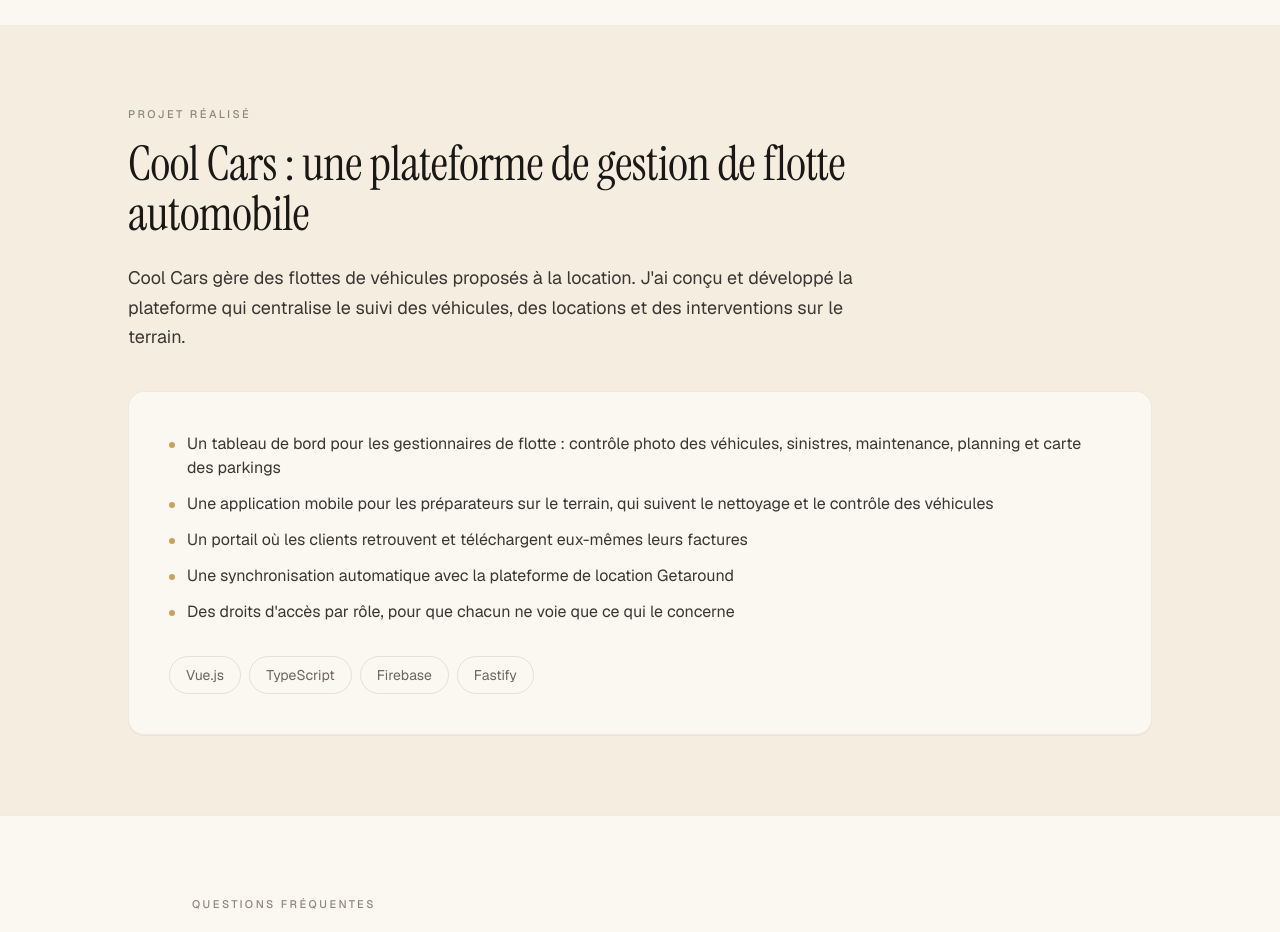
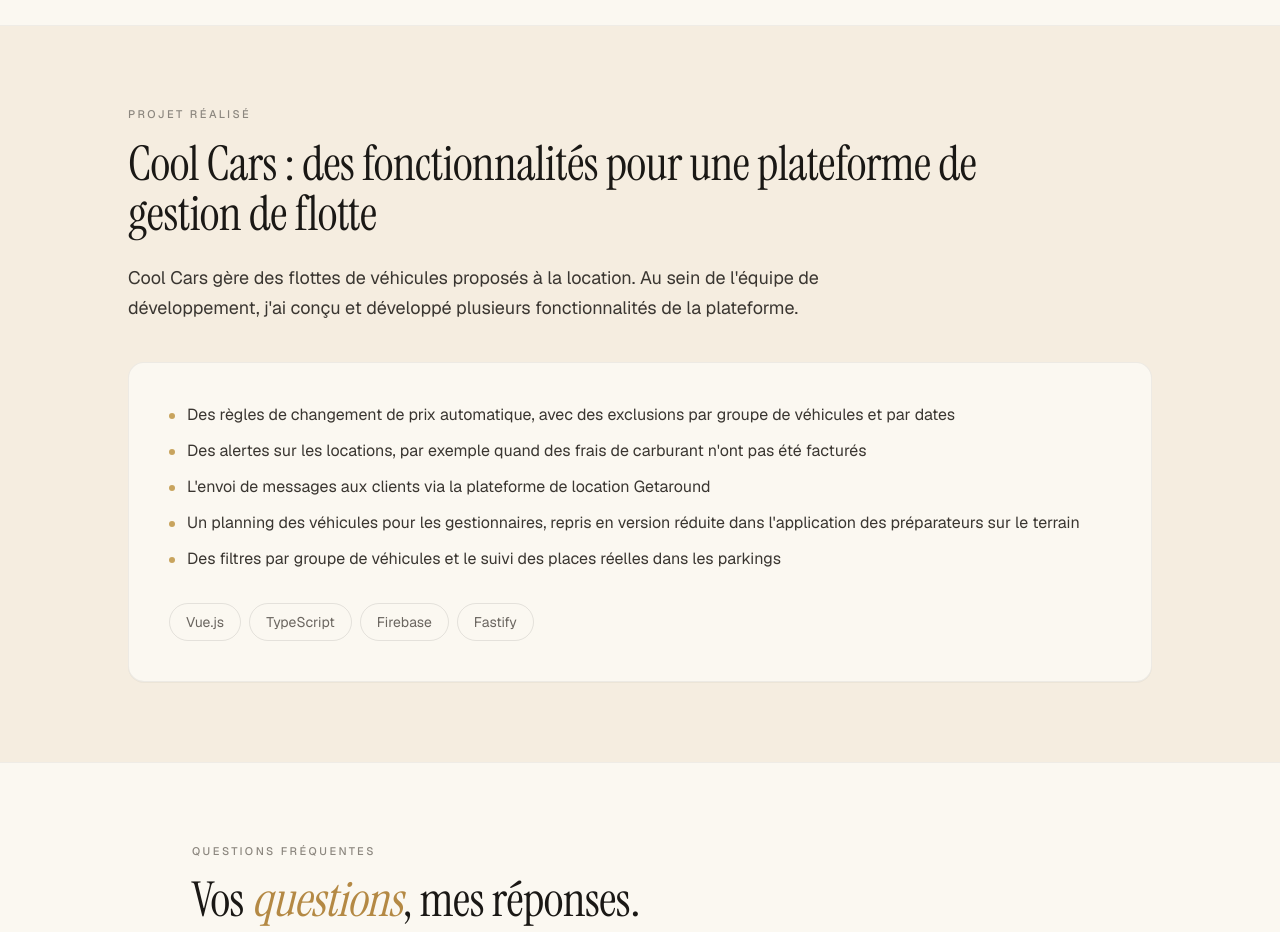
Before and after one commit to antoine-souesme/website, a Next.js app: page /developpement-logiciel-sur-mesure-bretagne in a window 1280 px wide. Shown: the part 1100-2032 px from the top of the page. Built offline with nearby package versions, Linux system fonts and the light colour scheme; no server answers.

Commit message:
fix: Précision de ma contribution au projet Cool Cars
Co-Authored-By: Claude Opus 5.5 (1M context) <noreply@anthropic.com>

```diff
--- a/app/developpement-logiciel-sur-mesure-bretagne/page.tsx
+++ b/app/developpement-logiciel-sur-mesure-bretagne/page.tsx
@@ -91,15 +91,15 @@ export default function DeveloppementLogicielSurMesurePage() {
         ]}
         caseStudy={{
           eyebrow: "Projet réalisé",
-          title: "Cool Cars : une plateforme de gestion de flotte automobile",
+          title: "Cool Cars : des fonctionnalités pour une plateforme de gestion de flotte",
           context:
-            "Cool Cars gère des flottes de véhicules proposés à la location. J'ai conçu et développé la plateforme qui centralise le suivi des véhicules, des locations et des interventions sur le terrain.",
+            "Cool Cars gère des flottes de véhicules proposés à la location. Au sein de l'équipe de développement, j'ai conçu et développé plusieurs fonctionnalités de la plateforme.",
           deliverables: [
-            "Un tableau de bord pour les gestionnaires de flotte : contrôle photo des véhicules, sinistres, maintenance, planning et carte des parkings",
-            "Une application mobile pour les préparateurs sur le terrain, qui suivent le nettoyage et le contrôle des véhicules",
-            "Un portail où les clients retrouvent et téléchargent eux-mêmes leurs factures",
-            "Une synchronisation automatique avec la plateforme de location Getaround",
-            "Des droits d'accès par rôle, pour que chacun ne voie que ce qui le concerne",
+            "Des règles de changement de prix automatique, avec des exclusions par groupe de véhicules et par dates",
+            "Des alertes sur les locations, par exemple quand des frais de carburant n'ont pas été facturés",
+            "L'envoi de messages aux clients via la plateforme de location Getaround",
+            "Un planning des véhicules pour les gestionnaires, repris en version réduite dans l'application des préparateurs sur le terrain",
+            "Des filtres par groupe de véhicules et le suivi des places réelles dans les parkings",
           ],
           stack: ["Vue.js", "TypeScript", "Firebase", "Fastify"],
         }}
```
